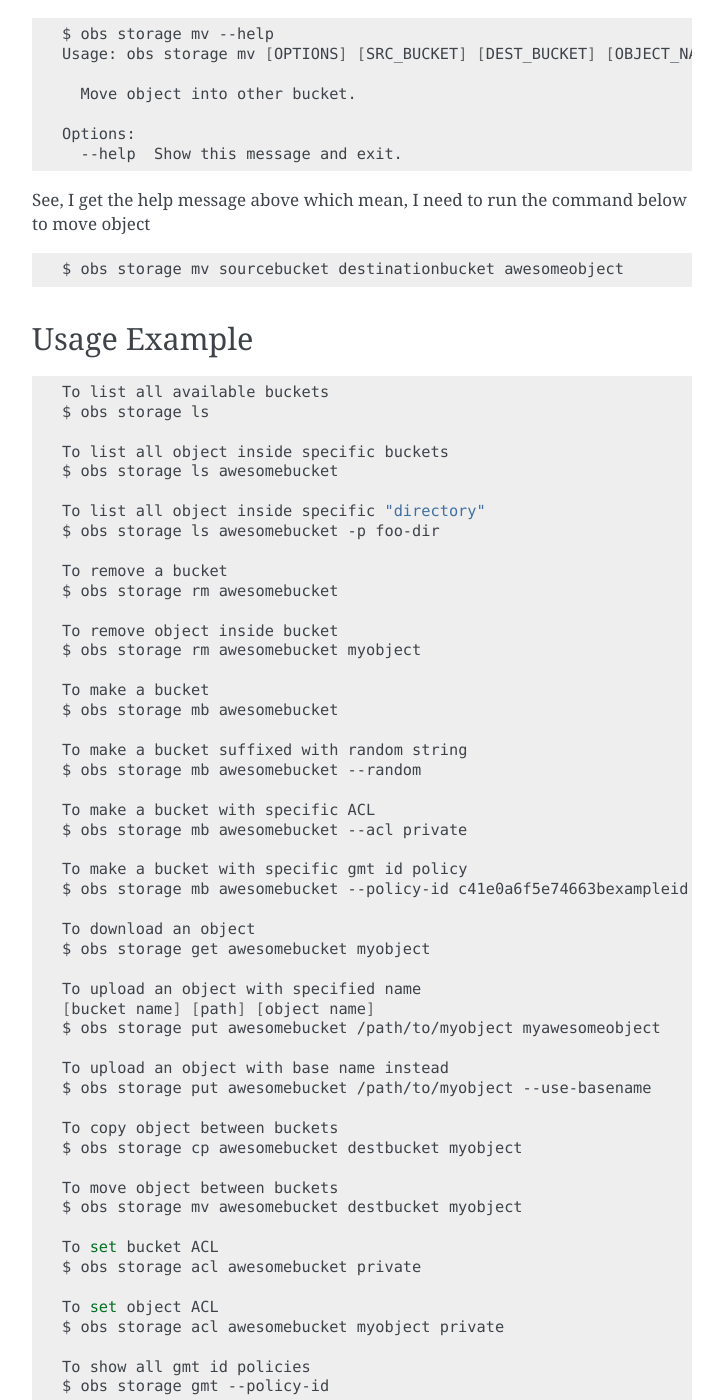
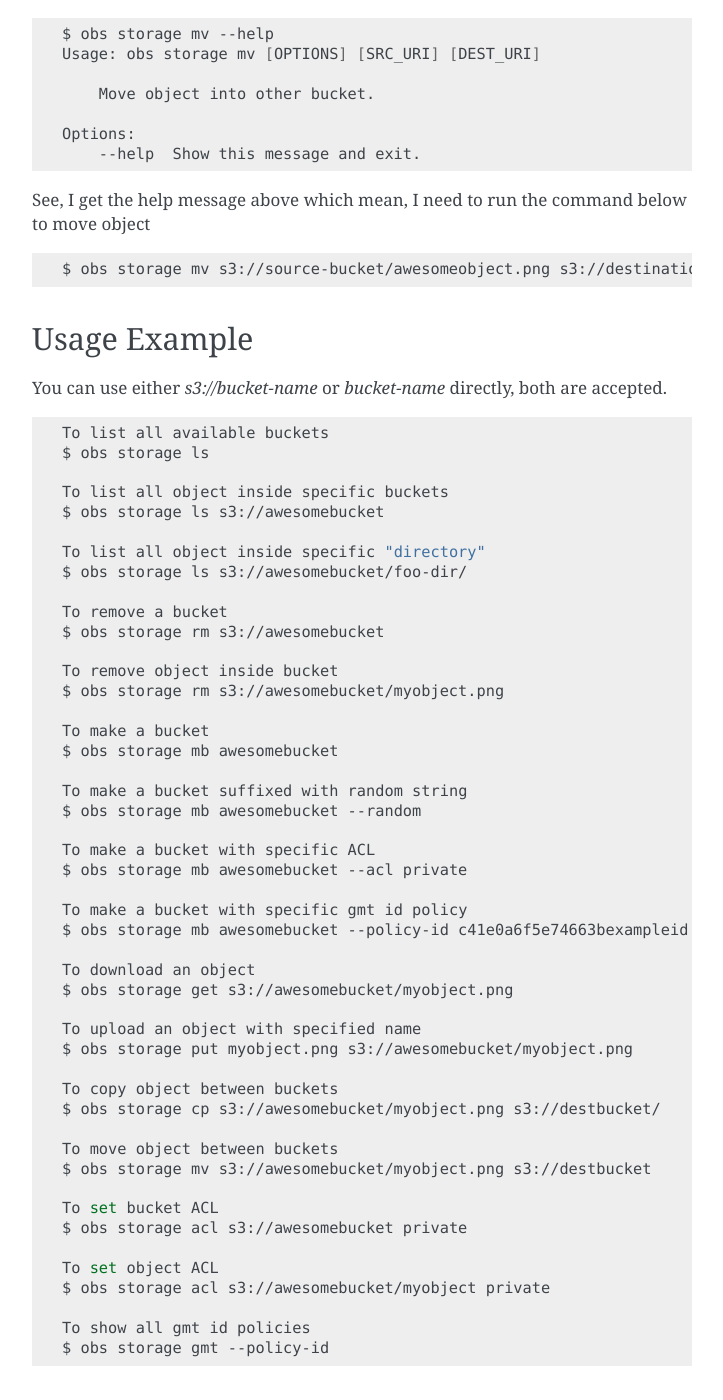
Before and after one commit to BiznetGIO/neo-obs, a Sphinx documentation site: the page built from docs/usage/storage.rst, in a window 1280 px wide and 1400 px high, scrolled down 618 px. Shown: the whole window, without its empty margins (388-1111 px from the left). Built offline with Sphinx 7.4.7, drawn with Linux system fonts in a browser that asks for light colours.

Commit message:
Update: docs to reflect interface changes

```diff
--- a/README.rst
+++ b/README.rst
@@ -58,7 +58,7 @@ Move object into other bucket
 
 .. code-block:: bash
 
-    $ obs storage mv awesomebuck duckduckbuck TODO
+    $ obs storage mv s3://awesomebuck/TODO s3://duckduckbuck/
     Object "TODO" moved to "awesomebuck" bucket successfully
 
 
--- a/docs/usage/storage.rst
+++ b/docs/usage/storage.rst
@@ -32,25 +32,28 @@ don't hesitate to run `--help`
 
 .. code-block:: bash
 
-  $ obs storage mv --help
-  Usage: obs storage mv [OPTIONS] [SRC_BUCKET] [DEST_BUCKET] [OBJECT_NAME]
+   $ obs storage mv --help
+   Usage: obs storage mv [OPTIONS] [SRC_URI] [DEST_URI]
 
-    Move object into other bucket.
+       Move object into other bucket.
 
-  Options:
-    --help  Show this message and exit.
+   Options:
+       --help  Show this message and exit.
 
 See, I get the help message above which mean, I need to run the command below to
 move object
 
 .. code-block:: bash
 
-  $ obs storage mv sourcebucket destinationbucket awesomeobject
+  $ obs storage mv s3://source-bucket/awesomeobject.png s3://destination-bucket/
 
 
 
 Usage Example
 -------------
+
+You can use either `s3://bucket-name` or `bucket-name` directly, both are
+accepted.
 
 .. code-block:: bash
 
@@ -58,16 +61,16 @@ Usage Example
   $ obs storage ls
 
   To list all object inside specific buckets
-  $ obs storage ls awesomebucket
+  $ obs storage ls s3://awesomebucket
 
   To list all object inside specific "directory"
-  $ obs storage ls awesomebucket -p foo-dir
+  $ obs storage ls s3://awesomebucket/foo-dir/
 
   To remove a bucket
-  $ obs storage rm awesomebucket
+  $ obs storage rm s3://awesomebucket
 
   To remove object inside bucket
-  $ obs storage rm awesomebucket myobject
+  $ obs storage rm s3://awesomebucket/myobject.png
 
   To make a bucket
   $ obs storage mb awesomebucket
@@ -82,26 +85,22 @@ Usage Example
   $ obs storage mb awesomebucket --policy-id c41e0a6f5e74663bexampleid
 
   To download an object
-  $ obs storage get awesomebucket myobject
+  $ obs storage get s3://awesomebucket/myobject.png
 
   To upload an object with specified name
-  [bucket name] [path] [object name]
-  $ obs storage put awesomebucket /path/to/myobject myawesomeobject
-
-  To upload an object with base name instead
-  $ obs storage put awesomebucket /path/to/myobject --use-basename
+  $ obs storage put myobject.png s3://awesomebucket/myobject.png
 
   To copy object between buckets
-  $ obs storage cp awesomebucket destbucket myobject
+  $ obs storage cp s3://awesomebucket/myobject.png s3://destbucket/
 
   To move object between buckets
-  $ obs storage mv awesomebucket destbucket myobject
+  $ obs storage mv s3://awesomebucket/myobject.png s3://destbucket
 
   To set bucket ACL
-  $ obs storage acl awesomebucket private
+  $ obs storage acl s3://awesomebucket private
 
   To set object ACL
-  $ obs storage acl awesomebucket myobject private
+  $ obs storage acl s3://awesomebucket/myobject private
 
   To show all gmt id policies
   $ obs storage gmt --policy-id
```
